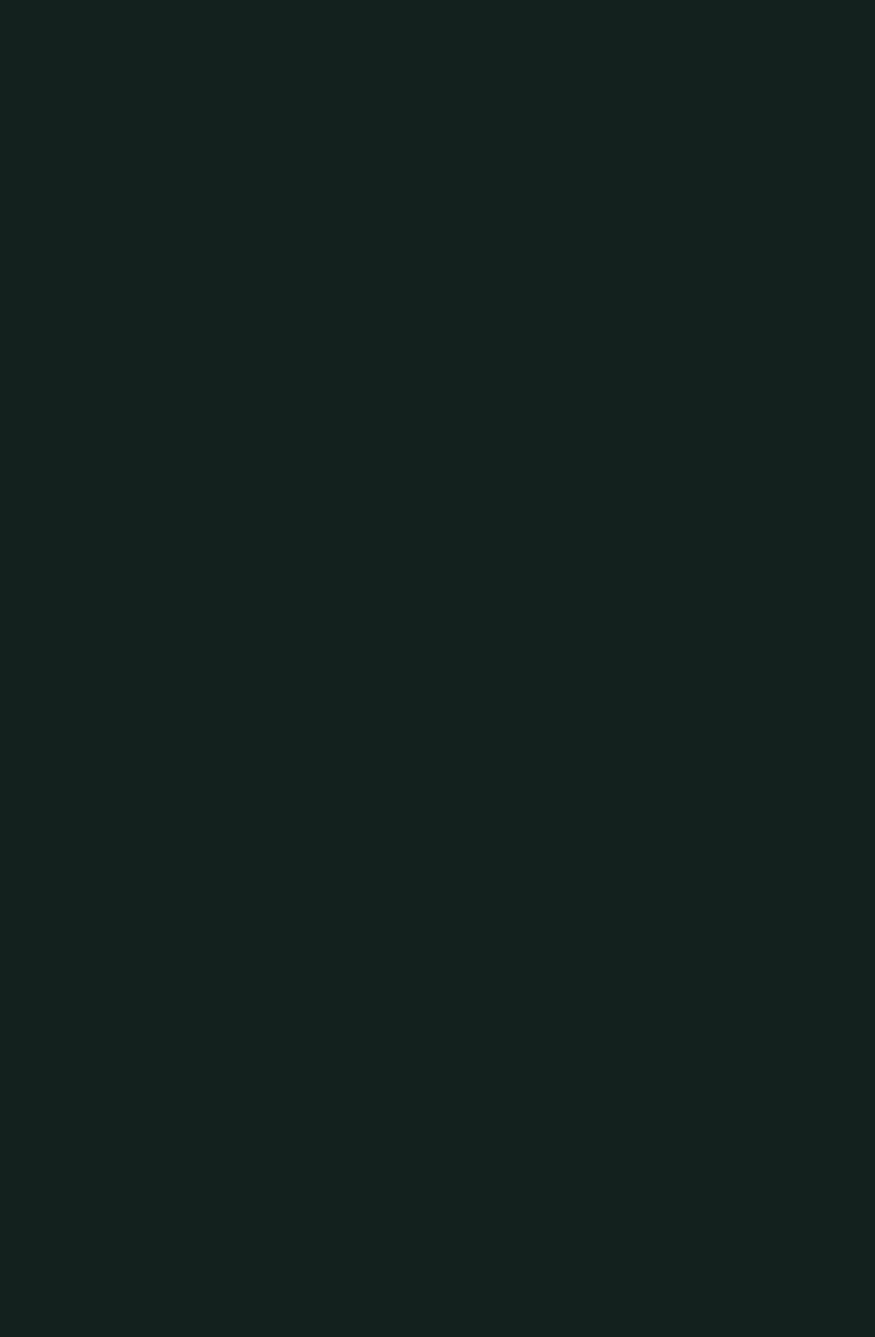
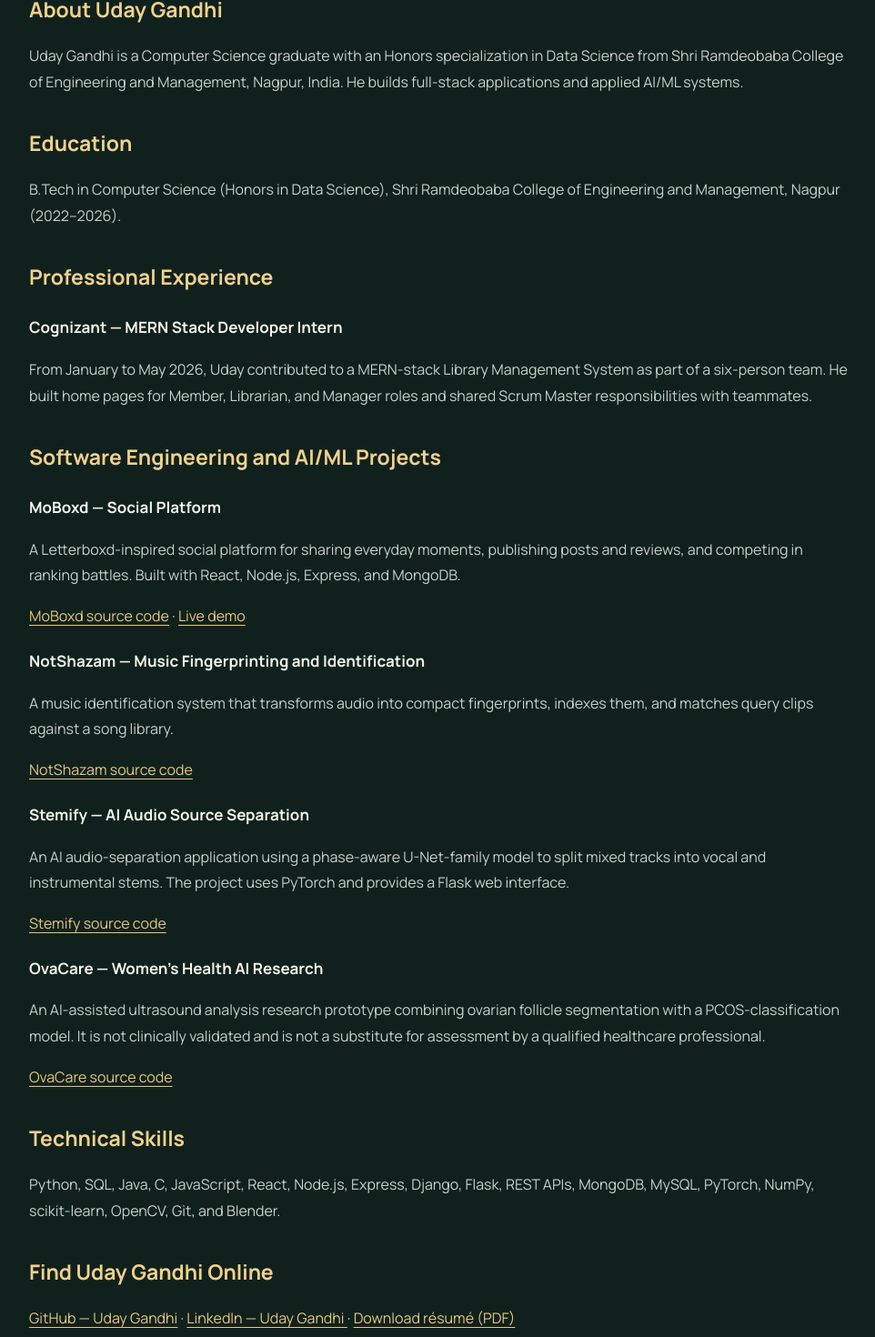
Before and after one commit to uday-gandhi04/Portfolio, a React (Vite) app: page / in a window 1280 px wide. Shown: the part 871-2341 px from the top of the page at 91% size, without its empty margins (158-1120 px from the left). Before the commit the page ends 800 px from the top, so only its background shows below. Built offline with nearby package versions, Linux system fonts and the light colour scheme; no server answers; the HTML template or start-up script is replaced by a standard one.

Commit message:
Enhance SEO profile section in index.html and add corresponding styles in styles.css

```diff
--- a/index.html
+++ b/index.html
@@ -4,53 +4,218 @@
     <meta charset="UTF-8" />
     <meta name="viewport" content="width=device-width, initial-scale=1.0" />
     <meta name="theme-color" content="#10211d" />
+    <title>Uday Gandhi | Software Engineer &amp; AI/ML Developer</title>
+    <meta
+      name="description"
+      content="Uday Gandhi is a Computer Science graduate with Honors in Data Science. Explore his full-stack applications, AI/ML projects, and software engineering experience."
+    />
+    <meta name="author" content="Uday Gandhi" />
+    <meta name="robots" content="index, follow" />
+    <link rel="canonical" href="https://udaygandhi.is-a.dev/" />
     <link rel="icon" type="image/svg+xml" href="/favicon.svg" />
 
-    <meta
-      name="description"
-      content="Explore Uday Gandhi's interactive 3D portfolio featuring software engineering projects, full-stack development, and applied AI/ML work."
-    />
-    <meta name="author" content="Uday Gandhi" />
-
     <meta property="og:type" content="website" />
+    <meta property="og:site_name" content="Uday Gandhi" />
     <meta
       property="og:title"
-      content="Uday's Stack — Uday Gandhi's Portfolio"
+      content="Uday Gandhi | Software Engineer &amp; AI/ML Developer"
     />
     <meta
       property="og:description"
-      content="A little world of software projects, full-stack development, and applied AI/ML."
+      content="Explore Uday Gandhi's full-stack development, machine learning, computer vision, and software engineering projects."
     />
-    <meta
-      property="og:url"
-      content="https://udaygandhi.is-a.dev/"
-    />
+    <meta property="og:url" content="https://udaygandhi.is-a.dev/" />
     <meta
       property="og:image"
       content="https://udaygandhi.is-a.dev/og-image.png"
     />
     <meta property="og:image:width" content="1200" />
     <meta property="og:image:height" content="630" />
+    <meta
+      property="og:image:alt"
+      content="Uday Gandhi — Software Engineer and Applied AI/ML Developer"
+    />
+    <meta property="og:locale" content="en_IN" />
 
     <meta name="twitter:card" content="summary_large_image" />
     <meta
       name="twitter:title"
-      content="Uday's Stack — Uday Gandhi's Portfolio"
+      content="Uday Gandhi | Software Engineer &amp; AI/ML Developer"
     />
     <meta
       name="twitter:description"
-      content="Explore software projects and AI/ML experiments in an interactive 3D town."
+      content="Software engineering, full-stack development, machine learning, and data science projects by Uday Gandhi."
     />
     <meta
       name="twitter:image"
       content="https://udaygandhi.is-a.dev/og-image.png"
     />
-
-    <title>Uday's Stack — Uday Gandhi's Portfolio</title>
+    <script type="application/ld+json">
+      {
+        "@context": "https://schema.org",
+        "@graph": [
+          {
+            "@type": "WebSite",
+            "@id": "https://udaygandhi.is-a.dev/#website",
+            "url": "https://udaygandhi.is-a.dev/",
+            "name": "Uday Gandhi",
+            "alternateName": "Uday's Stack",
+            "inLanguage": "en-IN",
+            "publisher": {
+              "@id": "https://udaygandhi.is-a.dev/#person"
+            }
+          },
+          {
+            "@type": "ProfilePage",
+            "@id": "https://udaygandhi.is-a.dev/#profile",
+            "url": "https://udaygandhi.is-a.dev/",
+            "name": "Uday Gandhi - Personal Portfolio",
+            "isPartOf": {
+              "@id": "https://udaygandhi.is-a.dev/#website"
+            },
+            "mainEntity": {
+              "@id": "https://udaygandhi.is-a.dev/#person"
+            }
+          },
+          {
+            "@type": "Person",
+            "@id": "https://udaygandhi.is-a.dev/#person",
+            "name": "Uday Gandhi",
+            "url": "https://udaygandhi.is-a.dev/",
+            "description": "Computer Science graduate with an Honors specialization in Data Science, interested in software engineering, full-stack development, artificial intelligence, and machine learning.",
+            "sameAs": [
+              "https://github.com/uday-gandhi04",
+              "https://www.linkedin.com/in/uday-gandhi-46314624b/"
+            ],
+            "alumniOf": {
+              "@type": "CollegeOrUniversity",
+              "name": "Shri Ramdeobaba College of Engineering and Management",
+              "alternateName": "RCOEM"
+            },
+            "knowsAbout": [
+              "Software Engineering",
+              "Full Stack Development",
+              "Artificial Intelligence",
+              "Machine Learning",
+              "Deep Learning",
+              "Computer Vision",
+              "Data Science",
+              "Python",
+              "SQL",
+              "Java",
+              "JavaScript",
+              "React",
+              "Node.js",
+              "Express",
+              "Django",
+              "Flask",
+              "MongoDB",
+              "MySQL",
+              "PyTorch",
+              "NumPy",
+              "scikit-learn",
+              "OpenCV"
+            ]
+          }
+        ]
+      }
+    </script>
   </head>
 
   <body>
     <div id="root"></div>
+    <section class="seo-profile" aria-labelledby="seo-profile-title">
+      <div class="seo-profile-inner">
+        <h2 id="seo-profile-title">About Uday Gandhi</h2>
+        <p>
+          Uday Gandhi is a Computer Science graduate with an Honors
+          specialization in Data Science from Shri Ramdeobaba College of
+          Engineering and Management, Nagpur, India. He builds full-stack
+          applications and applied AI/ML systems.
+        </p>
+
+        <h2>Education</h2>
+        <p>
+          B.Tech in Computer Science (Honors in Data Science), Shri Ramdeobaba
+          College of Engineering and Management, Nagpur (2022–2026).
+        </p>
+
+        <h2>Professional Experience</h2>
+        <h3>Cognizant — MERN Stack Developer Intern</h3>
+        <p>
+          From January to May 2026, Uday contributed to a MERN-stack Library
+          Management System as part of a six-person team. He built home pages
+          for Member, Librarian, and Manager roles and shared Scrum Master
+          responsibilities with teammates.
+        </p>
+
+        <h2>Software Engineering and AI/ML Projects</h2>
+        <h3>MoBoxd — Social Platform</h3>
+        <p>
+          A Letterboxd-inspired social platform for sharing everyday moments,
+          publishing posts and reviews, and competing in ranking battles. Built
+          with React, Node.js, Express, and MongoDB.
+        </p>
+        <p>
+          <a href="https://github.com/uday-gandhi04/MoBoxd">MoBoxd source code</a>
+          · <a href="https://moboxd.onrender.com/">Live demo</a>
+        </p>
+
+        <h3>NotShazam — Music Fingerprinting and Identification</h3>
+        <p>
+          A music identification system that transforms audio into compact
+          fingerprints, indexes them, and matches query clips against a song
+          library.
+        </p>
+        <p>
+          <a href="https://github.com/uday-gandhi04/Definitely-Not-Shazam">
+            NotShazam source code
+          </a>
+        </p>
+
+        <h3>Stemify — AI Audio Source Separation</h3>
+        <p>
+          An AI audio-separation application using a phase-aware U-Net-family
+          model to split mixed tracks into vocal and instrumental stems. The
+          project uses PyTorch and provides a Flask web interface.
+        </p>
+        <p>
+          <a href="https://github.com/uday-gandhi04/Stemify-Audio_Separation_App">
+            Stemify source code
+          </a>
+        </p>
+
+        <h3>OvaCare — Women’s Health AI Research</h3>
+        <p>
+          An AI-assisted ultrasound analysis research prototype combining
+          ovarian follicle segmentation with a PCOS-classification model. It is
+          not clinically validated and is not a substitute for assessment by a
+          qualified healthcare professional.
+        </p>
+        <p>
+          <a href="https://github.com/uday-gandhi04/OvaCare">
+            OvaCare source code
+          </a>
+        </p>
+
+        <h2>Technical Skills</h2>
+        <p>
+          Python, SQL, Java, C, JavaScript, React, Node.js, Express, Django,
+          Flask, REST APIs, MongoDB, MySQL, PyTorch, NumPy, scikit-learn,
+          OpenCV, Git, and Blender.
+        </p>
+
+        <h2>Find Uday Gandhi Online</h2>
+        <p>
+          <a href="https://github.com/uday-gandhi04">GitHub — Uday Gandhi</a>
+          ·
+          <a href="https://www.linkedin.com/in/uday-gandhi-46314624b/">
+            LinkedIn — Uday Gandhi
+          </a>
+          · <a href="/resume.pdf">Download résumé (PDF)</a>
+        </p>
+      </div>
+    </section>
     <script type="module" src="/src/main.jsx"></script>
   </body>
 </html>
--- a/src/styles.css
+++ b/src/styles.css
@@ -17,6 +17,20 @@
 button { cursor: pointer; }
 
 .app-shell { position: relative; width: 100%; height: 100vh; min-height: 100vh; overflow: hidden; background: #13211e; isolation: isolate; }
+
+.seo-profile { position: relative; z-index: 20; padding: 60px 24px; border-top: 1px solid rgba(255,255,255,.12); color: #f1f3e9; background: #10211d; font-family: 'Manrope', system-ui, sans-serif; line-height: 1.8; }
+
+.seo-profile-inner { max-width: 900px; margin: 0 auto; }
+
+.seo-profile h2 { margin: 32px 0 12px; color: #f0d18b; font-size: 23px; }
+
+.seo-profile h2:first-child { margin-top: 0; }
+
+.seo-profile h3 { margin: 20px 0 8px; font-size: 17px; }
+
+.seo-profile p { color: #c7d0c9; }
+
+.seo-profile a { color: #e6c77e; text-underline-offset: 4px; }
 
 .scene-wrap { position: absolute; inset: 0; background: linear-gradient(180deg, #a9d4dd 0%, #d2dfcd 100%); }
 
@@ -185,6 +199,8 @@
 .label-copy small { display: block; margin-top: 2px; color: #c3d1c3; font-size: 9px; line-height: 1.3; white-space: nowrap; }
 
 @media (max-width: 760px) {
+
+  .seo-profile { padding: 40px 20px; }
 
   .topbar { padding: 15px; align-items: flex-start; }
 
```
